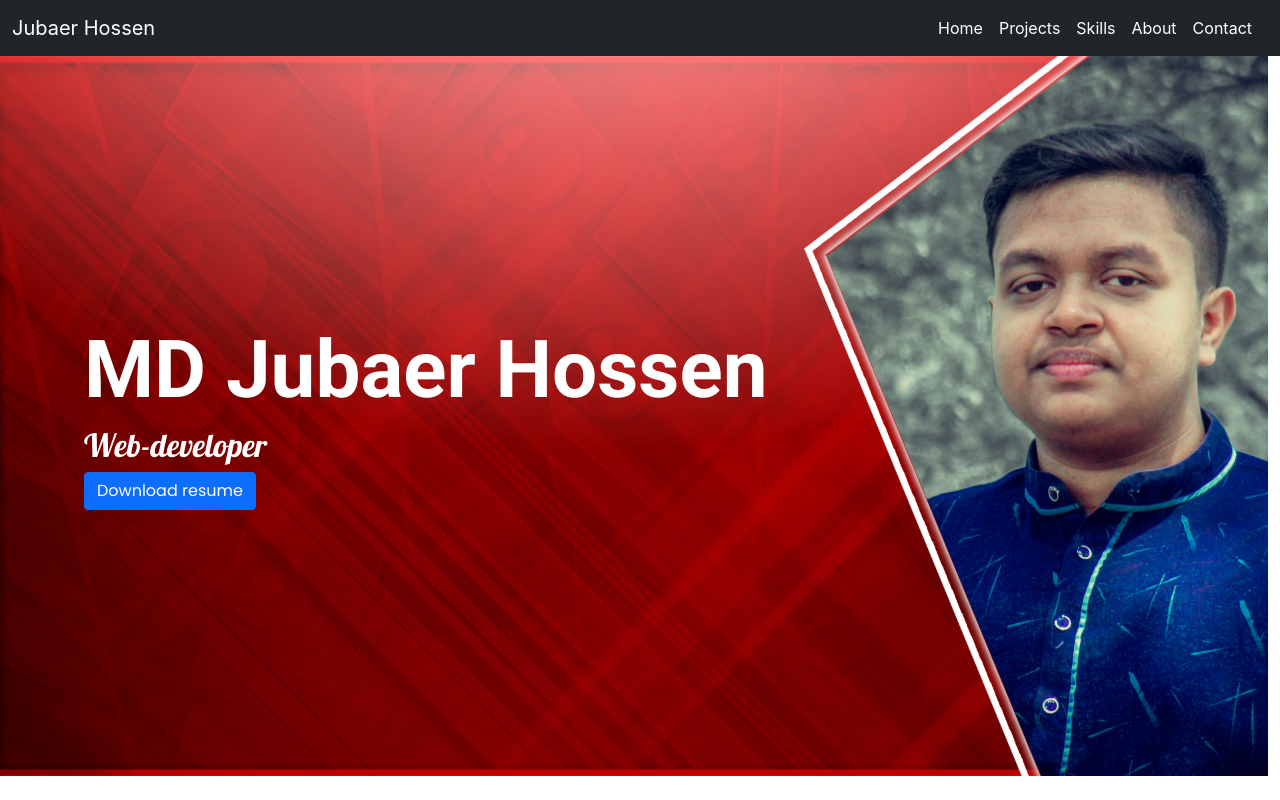
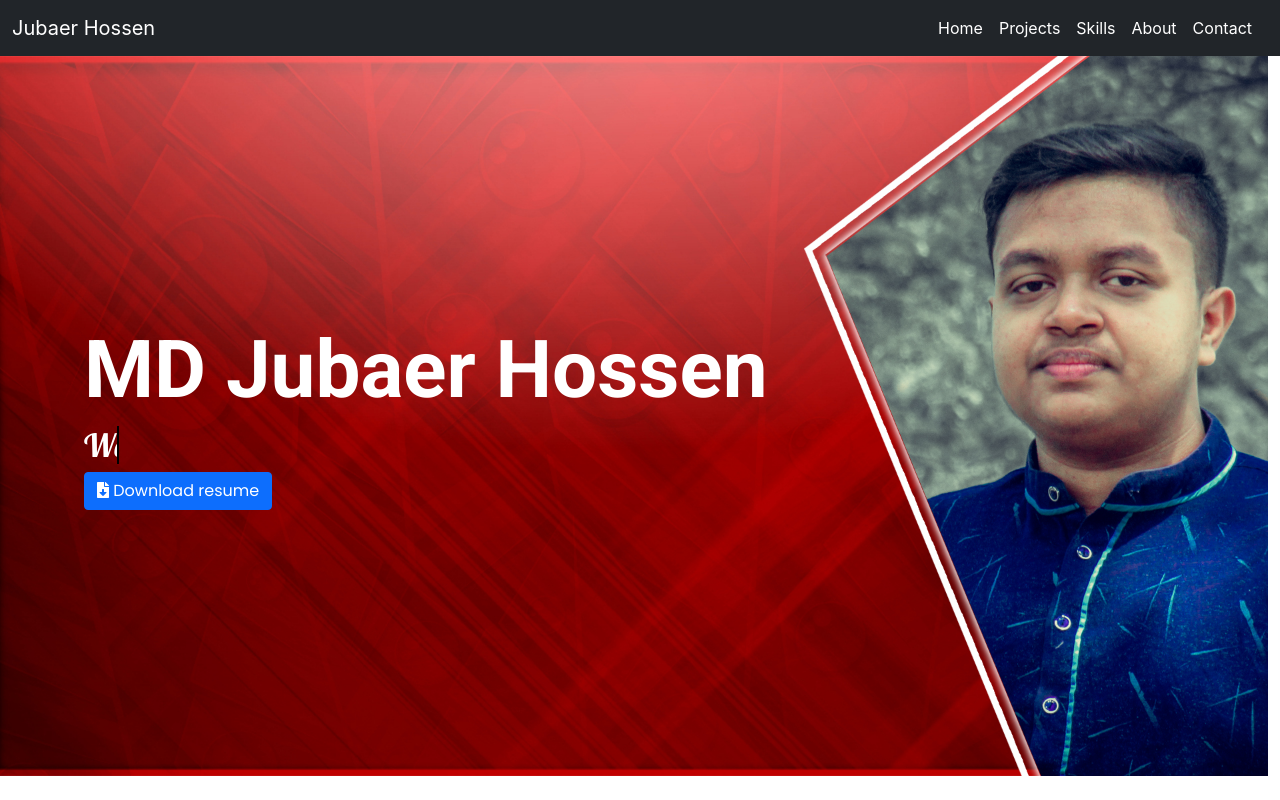
Before and after one commit to jubaer-hossen/porfolio, a React (Create React App) app: page /#home in a window 1280 px wide. Shown: the top 800 px of the page. Built offline with nearby package versions, Linux system fonts and the light colour scheme.

Commit message:
added some animations

```diff
--- a/src/components/Banner/Banner.css
+++ b/src/components/Banner/Banner.css
@@ -33,3 +33,19 @@
 .font-color {
     color: rgb(255, 31, 87);
 }
+
+.type-text {
+    width: 0ch;
+    overflow: hidden;
+    white-space: nowrap;
+    animation: text 6s steps(11) infinite alternate;
+    border-right: solid 2px black;
+}
+@keyframes text {
+    0% {
+        width: 0ch;
+    }
+    50% {
+        width: 11ch;
+    }
+}
--- a/src/components/Banner/Banner.js
+++ b/src/components/Banner/Banner.js
@@ -8,14 +8,14 @@ const Banner = () => {
                 <div className="row bg-img d-flex text-white align-items-center justify-content-start">
                     <div className="col-7 text-start ps-md-5 ms-md-5">
                         <h1 className="font-size font4">MD Jubaer Hossen</h1>
-                        <h2 className="font2">Web-developer</h2>
+                        <h2 className="font2 type-text">Web-developer</h2>
                         <a
                             target="_blank"
                             className="btn btn-primary font3"
                             // aria-current="page"
                             href="https://drive.google.com/u/0/uc?id=1xOgKe7tN1m_CK9HVFhD90cNorp-IhNly&export=download"
                         >
-                            Download resume
+                            <i class="fas fa-file-download"></i> Download resume
                         </a>
                     </div>
                 </div>
```
